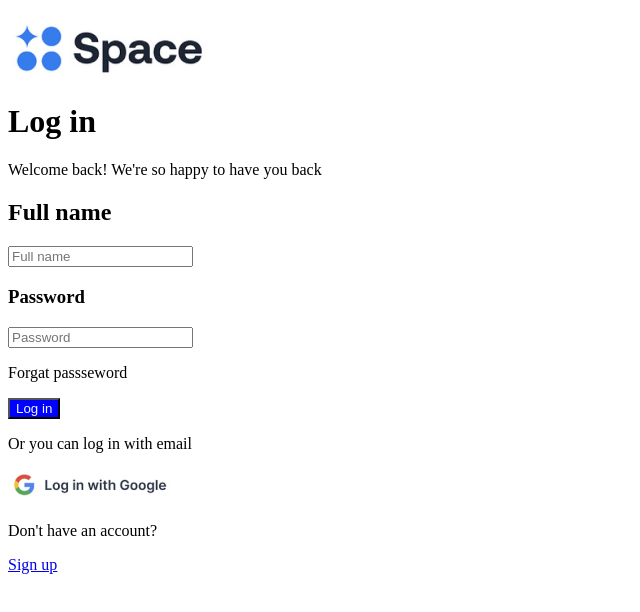
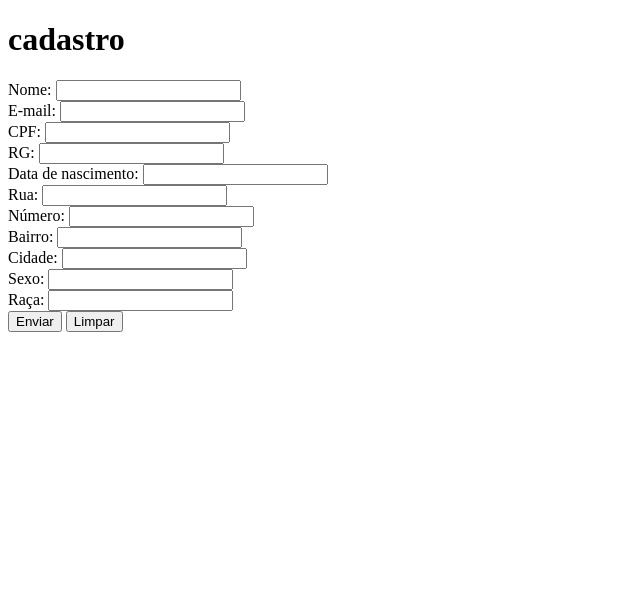
Before and after one commit to katianeAmorim5/FomularioLogin, a plain HTML site: page index.html in a window 1280 px wide. Shown: the whole page, without its empty margins (0-640 px from the left). Drawn offline with Linux system fonts and the light colour scheme.

Commit message:
cadastro

```diff
--- a/index.html
+++ b/index.html
@@ -1,29 +1,61 @@
 <!DOCTYPE html>
-<html lang="en">
+<html lang="pt-br">
 <head>
   <meta charset="UTF-8">
-  <title>Space Login</title>
-  <link rel="stylesheet" href="style.css">
+  <title>cadastro</title>
 </head>
 <body>
-    <header>
-         <h1></h1>
-        <img src="imagem/Logo Space.png" width="200px" heigth="80px">
-      <h1>Log in </h1>
-     <p>Welcome back! We're so happy to have you back</p>
-      <form action="/login" method="post">
-        <h2>Full name </h2>
-        <input type="text" name="username" placeholder="Full name"><br>
-        <h3>Password </h3>
-        <input type="password" name="password" placeholder="Password"><br>
-        <p> Forgat passseword</p>
+  <h1>cadastro</h1>
 
-        <input type="submit" value="Log in" style="background-color: blue; color: aliceblue;">
-      </form>
-      <p>Or you can log in with email</p>
-      <a href="/login/email"><img src="imagem/log in google.png" alt="Log in with Google"></a>
-      <p>Don't have an account?</p>
-      <a href="/signup">Sign up</a>
-
+  <form action="enviar.php" method="post">
+    <div>
+      <label for="nome">Nome:</label>
+      <input type="text" id="nome" name="nome" required>
+    </div>
+    <div>
+      <label for="email">E-mail:</label>
+      <input type="email" id="email" name="email" required>
+    </div>
+    <div>
+      <label for="cpf">CPF:</label>
+      <input type="number" id="cpf" name="cpf" required>
+    </div>
+    <div>
+      <label for="rg">RG:</label>
+      <input type="number" id="rg" name="rg" required>
+    </div>
+    <div>
+      <label for="data_nascimento">Data de nascimento:</label>
+      <input id="data_nascimento" name="data_nascimento" required>
+    </div>
+    <div>
+      <label for="rua">Rua:</label>
+      <input type="text" id="rua" name="rua" required>
+    </div>
+    <div>
+      <label for="numero">Número:</label>
+      <input type="number" id="numero" name="numero" required>
+    </div>
+    <div>
+      <label for="bairro">Bairro:</label>
+      <input type="text" id="bairro" name="bairro" required>
+    </div>
+    <div>
+      <label for="cidade">Cidade:</label>
+      <input type="text" id="cidade" name="cidade" required>
+    </div>
+    <div>
+      <label for="sexo">Sexo:</label>
+      <input id="sexo" name="sexo">
+    </div>
+    <div>
+      <label for="raca">Raça:</label>
+      <input type="text" id="raca" name="raca" required>
+    </div>
+    <div>
+      <input type="submit" value="Enviar">
+      <input type="reset" value="Limpar">
+    </div>
+  </form>
 </body>
 </html>
```
